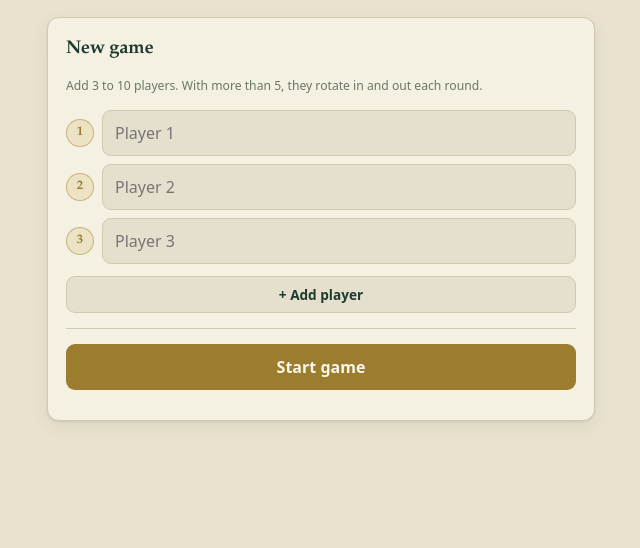
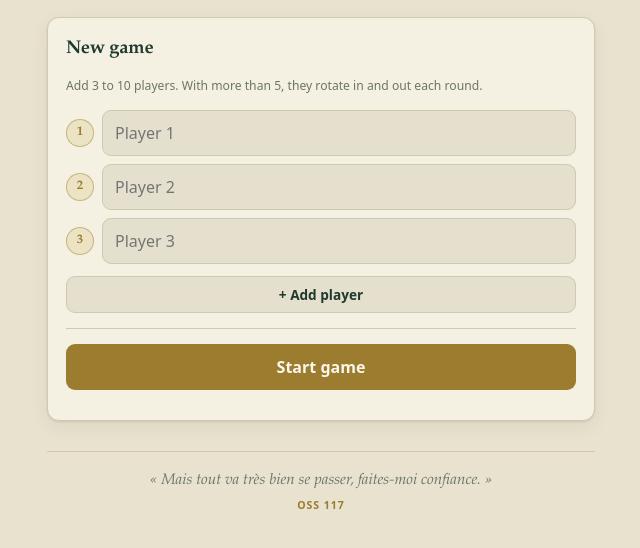
Before and after one commit to samuel-soubeyran/tarot-scorer, a plain HTML site: page index.html in a window 1280 px wide. Shown: the part 94-642 px from the top of the page, without its empty margins (319-959 px from the left). Drawn offline with Linux system fonts and the light colour scheme.

Commit message:
Add rotating French film quote in footer on each screen change

```diff
--- a/index.html
+++ b/index.html
@@ -250,6 +250,13 @@
   details.bonuses[open] > summary::before { content: "− "; }
   details.bonuses[open] { padding-bottom: 4px; }
 
+  .film-quote {
+    margin-top: 30px; padding-top: 18px; border-top: 1px solid var(--border);
+    display: flex; flex-direction: column; gap: 5px; text-align: center;
+  }
+  .film-quote .q { font-family: var(--font-display); font-style: italic; color: var(--muted); font-size: .95rem; text-wrap: balance; }
+  .film-quote .f { font-size: .66rem; text-transform: uppercase; letter-spacing: .09em; color: var(--accent); font-weight: 700; }
+
   .btn-primary.danger { background: var(--neg); color: #fff; }
 
   .modal-overlay {
@@ -281,6 +288,7 @@
     </div>
   </header>
   <div id="app"></div>
+  <footer class="film-quote" id="quote"></footer>
 </div>
 
 <script>
@@ -397,6 +405,29 @@ function totals() {
   return t;
 }
 
+/* ---------- Film quotes ---------- */
+const QUOTES = [
+  { q: "Faut reconnaître… c'est du brutal.", f: "Les Tontons flingueurs" },
+  { q: "Les cons, ça ose tout. C'est même à ça qu'on les reconnaît.", f: "Les Tontons flingueurs" },
+  { q: "J'aime pas les histoires de fou, ça me fait peur.", f: "Les Tontons flingueurs" },
+  { q: "Le monde a besoin d'hommes comme moi.", f: "OSS 117" },
+  { q: "Réfléchir, c'est déjà désobéir.", f: "OSS 117" },
+  { q: "Mais tout va très bien se passer, faites-moi confiance.", f: "OSS 117" },
+  { q: "Sur un malentendu, ça peut marcher.", f: "Les Bronzés font du ski" },
+  { q: "Quand te reverrai-je, pays merveilleux…", f: "Les Bronzés" },
+  { q: "Je te casse.", f: "Brice de Nice" },
+  { q: "Je suis pas venu pour souffrir, OK ?", f: "Brice de Nice" },
+];
+let lastQuote = -1;
+function showQuote() {
+  const el = document.getElementById("quote");
+  if (!el) return;
+  let i;
+  do { i = Math.floor(Math.random() * QUOTES.length); } while (QUOTES.length > 1 && i === lastQuote);
+  lastQuote = i;
+  el.innerHTML = `<span class="q">« ${esc(QUOTES[i].q)} »</span><span class="f">${esc(QUOTES[i].f)}</span>`;
+}
+
 /* ---------- Rendering ---------- */
 const app = document.getElementById("app");
 const gameSub = document.getElementById("gameSub");
@@ -405,6 +436,7 @@ function render() {
   gameSub.textContent = state.started ? `${state.players.length} players · round ${state.rounds.length}` : "keep the tally";
   if (!state.started) renderSetup();
   else renderGame();
+  showQuote();
 }
 
 function renderSetup() {
@@ -775,6 +807,7 @@ function openRoundForm(editIndex) {
   renderChips();
   renderTP();
   updatePreview();
+  showQuote();
 
   document.getElementById("cancelRound").onclick = () => render();
   document.getElementById("saveRound").onclick = () => {
```
